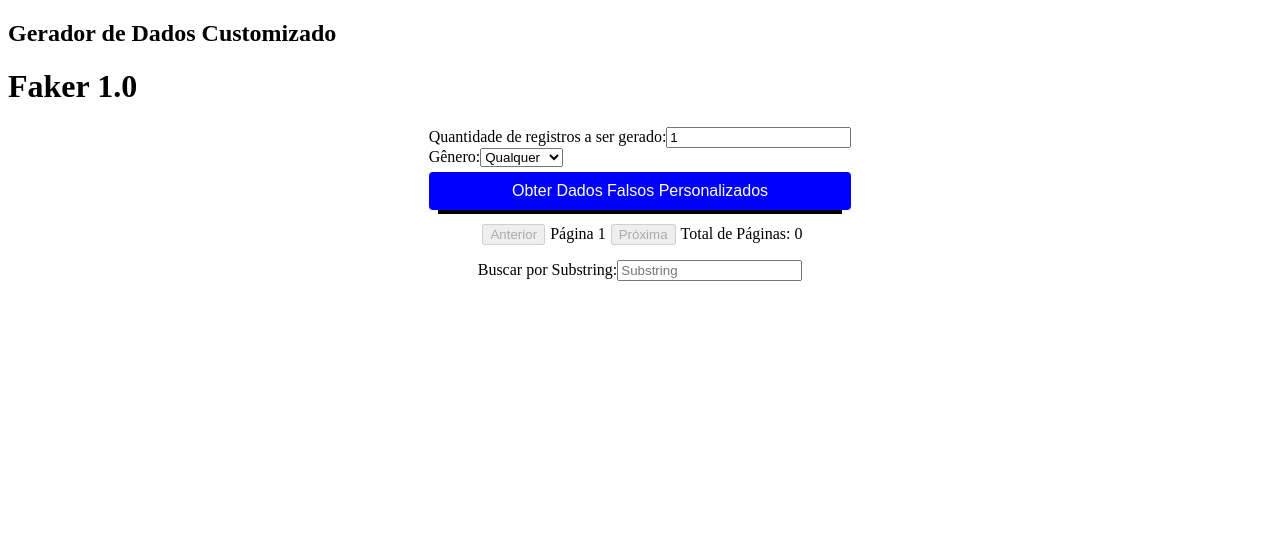
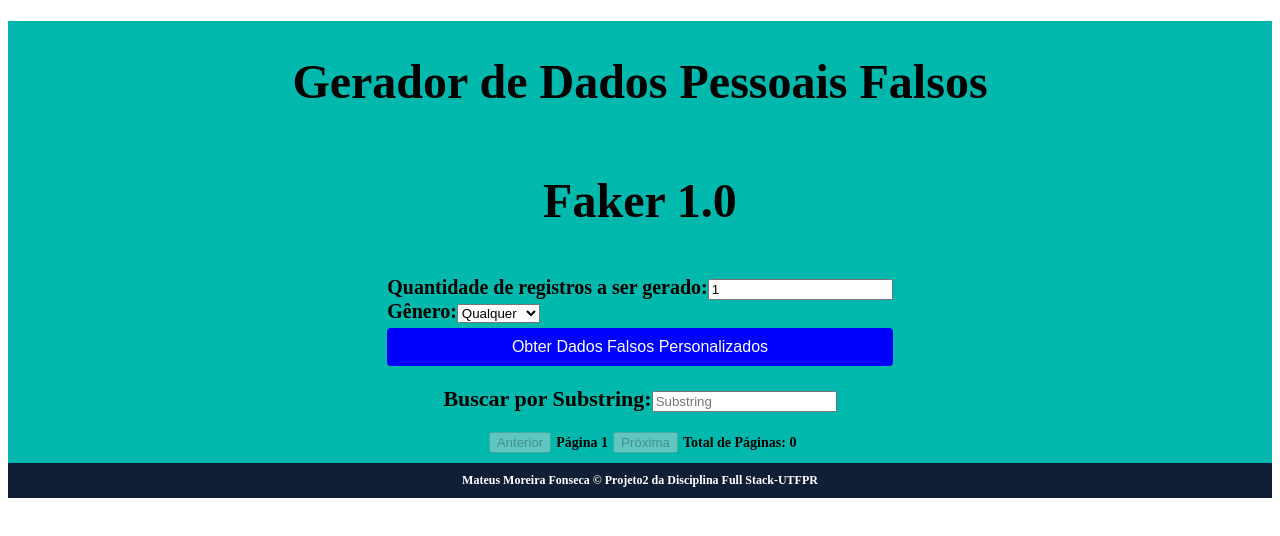
Before and after one commit to MateusMoreiraFonseca/Projeto2-React.js, a React (Create React App) app in the folder projeto2/: page / in a window 1280 px wide. Shown: the top 536 px of the page. Built offline with nearby package versions, Linux system fonts and the light colour scheme.

Commit message:
maravilhoso

```diff
--- a/projeto2/src/App.js
+++ b/projeto2/src/App.js
@@ -1,7 +1,8 @@
-import React, { useContext, useState, useEffect } from 'react';
+import React, { useContext, useState, useEffect, useRef } from 'react';
 import ContadorResultadosEncontrados from './ContadorResultadosEncontrados';
 import styled from 'styled-components';
 import { DataContext } from './DataContext';
+import ErroComponent from './ErroComponent';
 
 function App() {
   const { fakeData, setFakeData, contadorRetorno, setContadorRetorno } = useContext(DataContext);
@@ -11,16 +12,24 @@ function App() {
   const [birthdayStart, setBirthdayStart] = useState('');
   const [birthdayEnd, setBirthdayEnd] = useState('');
   const [buscarSubstring, setSearchSubstring] = useState('');
-  const [erro, setErro] = useState(null);
   const [sucesso, setSucesso] = useState(null);
-  const [currentPage, setCurrentPage] = useState(1);
-  const [itemsPerPage] = useState(10);
+  const [paginalAtual, setCurrentPage] = useState(1);
+  const [itensNaPagina] = useState(10);
+  const resultadosRef = useRef(null);
+  const [erroRequisicao, setErroRequisicao] = useState(null);
+  const [erroBusca, setErroBusca] = useState(null);
 
   const handleInputChange = (e) => {
     const { name, value } = e.target;
+    let valorValidado = value;
+
+    if (name === 'quantidade' && isNaN(value) || parseInt(value) < 0) {
+      valorValidado = 0;
+    }
+
     switch (name) {
       case 'quantidade':
-        setQuantidade(value);
+        setQuantidade(valorValidado);
         break;
       case 'gender':
         setGender(value);
@@ -37,23 +46,19 @@ function App() {
       default:
         break;
     }
+
+    setErroBusca(null)
+    setErroRequisicao(null);
+    setSucesso(null)
   };
-
-  const handleKeyDown = (e) => {
-    if (e.key === 'Enter') {
-      if (buscarSubstring.trim() === '') {
-        setErro('Preencha o campo de busca');
-      } else {
-        setErro(null);
-      }
-    }
-  };
-
-
 
   const handleSubmit = async (e) => {
     e.preventDefault();
     setCurrentPage(1);
+    if (quantidade <= 0) {
+      setErroRequisicao('Por favor, insira uma quantidade válida a ser gerada.');
+      return;
+    }
     const apiUrl = `https://fakerapi.it/api/v1/persons?_quantity=${quantidade}&_gender=${gender}&_birthday_start=${birthdayStart}&_birthday_end=${birthdayEnd}`;
     try {
       const response = await fetch(apiUrl);
@@ -64,11 +69,20 @@ function App() {
       localStorage.setItem('fakeData', JSON.stringify(data.data));
       setSucesso(`Sucesso! Gerado ${data.data.length} Dados Cadastrais`);
       setFakeData(data.data);
-      setErro(null);
       setCurrentPage(1);
     } catch (error) {
       console.error(error.message);
-      setErro('Falha ao executar requisição. Por favor, tente novamente mais tarde.');
+      setErroRequisicao('Falha ao executar requisição. Por favor, tente novamente mais tarde.');
+    }
+  };
+
+  const handleKeyDown = (e) => {
+    if (e.key === 'Enter') {
+      if (buscarSubstring.trim() === '') {
+        setErroBusca('Campo de busca vazio. Por favor, insira uma substring.');
+      } else {
+        setErroBusca(null);
+      }
     }
   };
 
@@ -77,122 +91,221 @@ function App() {
     const contador = dadosFiltrados.length;
     setContadorRetorno(contador);
     setCurrentPage(1);
+
+    const temResultados = contador > 0;
+
+    if (resultadosRef.current) {
+      resultadosRef.current.style.borderStyle = temResultados ? 'solid' : 'none';
+    }
   }, [fakeData, buscarSubstring, setContadorRetorno]);
+
 
   const exibirDados = (arrayDados, substring) => {
     return substring
       ? arrayDados.filter((dados) =>
         Object.values(dados).some(
           (valor) =>
-            typeof valor === 'string' &&
-            valor.toLowerCase().includes(substring)
+            typeof valor === 'string' && valor.toLowerCase().includes(substring)
         )
       )
       : arrayDados;
   };
 
-  const indexOfLastItem = currentPage * itemsPerPage;
-  const indexOfFirstItem = indexOfLastItem - itemsPerPage;
-  const currentItems = exibirDados(fakeData, buscarSubstring).slice(indexOfFirstItem, indexOfLastItem);
+  const indexOfLastItem = paginalAtual * itensNaPagina;
+  const indexOfFirstItem = indexOfLastItem - itensNaPagina + 1;
+  const itemAtual = exibirDados(fakeData, buscarSubstring).slice(
+    indexOfFirstItem - 1,
+    indexOfLastItem
+  );
 
   return (
-
-    <div className='aplicacao'>
-      <h2>Gerador de Dados Customizado </h2>
+    <Tudo className='aplicacao'>
+      <Titulo>
+        <h1>Gerador de Dados Pessoais Falsos</h1>
         <h1>Faker 1.0</h1>
+      </Titulo>
+      <Corpo>
         <Inputs className='inputs'>
           <Form onSubmit={handleSubmit}>
-          <div className="input-group">
-            <label htmlFor="quantidade">Quantidade de registros a ser gerado:</label>
-            <input type="number" id="quantidade" name="quantidade" value={quantidade} onChange={handleInputChange} />
+            <div className='input-group'>
+              <label htmlFor='quantidade'>Quantidade de registros a ser gerado:</label>
+              <input
+                type='number'
+                id='quantidade'
+                name='quantidade'
+                value={quantidade}
+                onChange={handleInputChange}
+              />
             </div>
-
-          <div className="input-group">
-            <label htmlFor="gender">Gênero:</label>
-            <select id="gender" name="gender" value={gender} onChange={handleInputChange}>
-              <option value="">Qualquer</option>
-              <option value="male">Masculino</option>
-              <option value="female">Feminino</option>
+            <div className='input-group'>
+              <label htmlFor='gender'>Gênero:</label>
+              <select id='gender' name='gender' value={gender} onChange={handleInputChange}>
+                <option value=''>Qualquer</option>
+                <option value='male'>Masculino</option>
+                <option value='female'>Feminino</option>
               </select>
             </div>
-          <Botao type="submit">Obter Dados Falsos Personalizados</Botao>
+            <Botao type='submit'>Obter Dados Falsos Personalizados</Botao>
           </Form>
         </Inputs>
-
-
-      {erro && <ErroMessage>{erro}</ErroMessage>}
+        {erroRequisicao && <ErroComponent erro={erroRequisicao} />}
         {sucesso && <SuccessMessage>{sucesso}</SuccessMessage>}
 
-      <Resultados>
-        {currentItems.map((dados, index) => (
-          <div key={index} className="conjuntoDados">
-            <h3>Conjunto de Dados {index + 1}</h3>
+      </Corpo>
+
+      <BuscaSubstring>
+        <div className='input-group'>
+          <label htmlFor='searchSubstring'>Buscar por Substring:</label>
+          <input
+            type='text'
+            id='searchSubstring'
+            name='searchSubstring'
+            value={buscarSubstring}
+            onChange={handleInputChange}
+            onKeyDown={handleKeyDown}
+            placeholder='Substring'
+          />
+        </div>
+      </BuscaSubstring>
+
+      {erroBusca && <ErroComponent erro={erroBusca} />}
+
+      {buscarSubstring && contadorRetorno >= 0 && (
+
+        <ContadorResultadosEncontrados quantidadeResultados={contadorRetorno} />
+
+      )}
+
+      <Resultados ref={resultadosRef}>
+        {itemAtual.map((dados, index) => (
+          <div key={index} className='conjuntoDados'>
+            <hr /> {/* Linha de separação */}
+            <table>
+              <tbody>
                 {Object.entries(dados).map(([chave, valor]) => (
-              <p key={chave}>{chave === 'address' ? `Rua: ${valor.street} ${valor.streetName}, Cidade: ${valor.city}, País: ${valor.country}` : `${chave}: ${valor}`}</p>
+                  <tr key={chave}>
+                    <td>
+                      {chave === 'address' ?
+                        'Endereço' :
+                        chave === 'id' ? 'Id' :
+                          chave === 'firstname' ? 'Nome' :
+                            chave === 'lastname' ? 'Sobrenome' :
+                              chave === 'email' ? 'Email' :
+                                chave === 'phone' ? 'Telefone' :
+                                  chave === 'birthday' ? 'Data de Nascimento' :
+                                    chave === 'gender' ? 'Gênero' :
+                                      chave.charAt(0).toUpperCase() + chave.slice(1)
+                      }
+                    </td>
+                    <td>
+                      {chave === 'address' ?
+                        `Rua: ${valor.street} ${valor.streetName}, Cidade: ${valor.city}, País: ${valor.country}`
+                        : valor}
+                    </td>
+                  </tr>
                 ))}
+              </tbody>
+            </table>
+            <hr /> {/* Linha de separação */}
           </div>
         ))}
       </Resultados>
 
+      <Footer>
         <Pagination>
-        <button onClick={() => setCurrentPage(currentPage - 1)} disabled={currentPage === 1}>Anterior</button>
-        <span>Página {currentPage}</span>
-        <button onClick={() => setCurrentPage(currentPage + 1)} disabled={currentItems.length < itemsPerPage || (currentPage * itemsPerPage >= contadorRetorno)}>Próxima</button>
-        <span>Total de Páginas: {Math.ceil(contadorRetorno / itemsPerPage)}</span>
+          <button onClick={() => setCurrentPage(paginalAtual - 1)} disabled={paginalAtual === 1}>
+            Anterior
+          </button>
+          <span>Página {paginalAtual}</span>
+          <button
+            onClick={() => setCurrentPage(paginalAtual + 1)}
+            disabled={itemAtual.length < itensNaPagina || paginalAtual * itensNaPagina >= contadorRetorno}
+          >
+            Próxima
+          </button>
+          <span>Total de Páginas: {Math.ceil(contadorRetorno / itensNaPagina)}</span>
         </Pagination>
 
-      <BuscaSubstring>
-        <div className="input-group">
-          <label htmlFor="searchSubstring">Buscar por Substring:</label>
-          <input type="text" id="searchSubstring" name="searchSubstring" value={buscarSubstring} onChange={handleInputChange} placeholder="Substring" />
-        </div>
-      </BuscaSubstring>
+        <Assinatura>
+          Mateus Moreira Fonseca © Projeto2 da Disciplina Full Stack-UTFPR
+        </Assinatura>
 
-      {erro && buscarSubstring.trim() === '' && <ErroMessage>{erro}</ErroMessage>}
+      </Footer>
 
-
-      {buscarSubstring && contadorRetorno >= 0 && (
-        <Contador className="Contador">
-          <ContadorResultadosEncontrados quantidadeResultados={contadorRetorno} />
-        </Contador>
-
-      )}
-
-
-    </div>
-
+    </Tudo>
   );
 }
 
-const Contador = styled.div`
-margin-top: 15px;
+const Tudo = styled.h1`
+  background-color: #00b8ab;
+`;
+
+const Titulo = styled.h1`
+  background-color: #00b8ab;
+  font-size: 24px;
+  margin-top: 10px;
+  align-items: center;
   display: flex;
   flex-direction: column;
   align-items: center;
+`;
+
+const Corpo = styled.div`
+  display: flex;
+  align-items: center;
+  background-color: #00b8ab;
+  display: grid;
+  justify-content: center;
+`;
+
+const Resultados = styled.div`
+  max-height: 600px;
+  max-width: 400px;
+  overflow-y: auto;
+  margin: 0 auto;
+  background-color: #f2f2f2;
+  font-size: 16px;
+  margin-top: 10px;
+  margin-botton: 10px;
 
 `;
+
+
+const Footer = styled.h1`
+  background-color: #00b8ab;
+  margin: 10px auto;
+`;
+
+const Assinatura = styled.footer`
+  background-color: #101e36;
+  color: #fff;
+  padding: 10px;
+  font-size: 12px;
+  text-align: center;
+`;
+
+
 const BuscaSubstring = styled.div`
   margin-top: 15px;
   display: flex;
   flex-direction: column;
   align-items: center;
-
+  font-size: 22px;
+  margin-bottom: px;
 `;
 
 const Inputs = styled.div`
   display: flex;
   flex-direction: column;
-  align-items: center;
 `;
 
 const Form = styled.form`
   display: flex;
   flex-direction: column;
+  font-size: 20px;
 `;
 
-
 const Botao = styled.button`
-
   background-color: blue;
   color: white;
   font-size: 16px;
@@ -204,27 +317,19 @@ const Botao = styled.button`
     background-color: darkblue;
   }
   margin-top: 5px;
-
-`;
-
-const ErroMessage = styled.div`
-  color: red;
-  font-size: 14px;
-  margin-top: 10px;
-  margin-button: 10px;
-  text-align: center;
+  margin-bottom: 5px;
 `;
 
 const SuccessMessage = styled.div`
   color: green;
   font-size: 14px;
   margin-top: 10px;
-  margin-button: 10px;
+  margin-bottom: 10px;
   text-align: center;
 `;
 
 const Pagination = styled.div`
-margin-top: 10px;
+  font-size: 14px;
 
   display: flex;
   justify-content: center;
@@ -238,15 +343,11 @@ margin-top: 10px;
   button:disabled {
     cursor: not-allowed;
   }
+  margin-bottom: 10px;
 `;
 
-const Resultados = styled.div`
-  max-height: 600px;
-  max-width: 400px;
-  overflow-y: auto;
-  margin: 0 auto;
-  background-color: #f2f2f2;
-  border: 2px solid black;
-`;
+
+
+
 
 export default App;
--- a/projeto2/src/ContadorResultadosEncontrados.js
+++ b/projeto2/src/ContadorResultadosEncontrados.js
@@ -1,11 +1,20 @@
 import React from 'react';
+import styled from 'styled-components';
 
 function ContadorResultadosEncontrados({ quantidadeResultados }) {
   return (
-    <div>
+    <Contador>
       <h2>Quantidade de Resultados Encontrados : {quantidadeResultados}</h2>
-    </div>
+    </Contador>
   );
 }
 
+const Contador = styled.div`
+  margin-top: 15px;
+  display: flex;
+  flex-direction: column;
+  align-items: center;
+  font-size: 15px;
+`;
+
 export default ContadorResultadosEncontrados;
--- /dev/null
+++ b/projeto2/src/ErroComponent.js
@@ -0,0 +1,17 @@
+// ErroComponent.js
+import React from 'react';
+import styled from 'styled-components';
+
+const ErroMessage = styled.div`
+  color: red;
+  font-size: 14px;
+  margin-top: 10px;
+  margin-bottom: 10px;
+  text-align: center;
+`;
+
+const ErroComponent = ({ erro }) => {
+  return erro ? <ErroMessage>{erro}</ErroMessage> : null;
+};
+
+export default ErroComponent;
```
Lines whose indentation alone changed are shown as unchanged.
